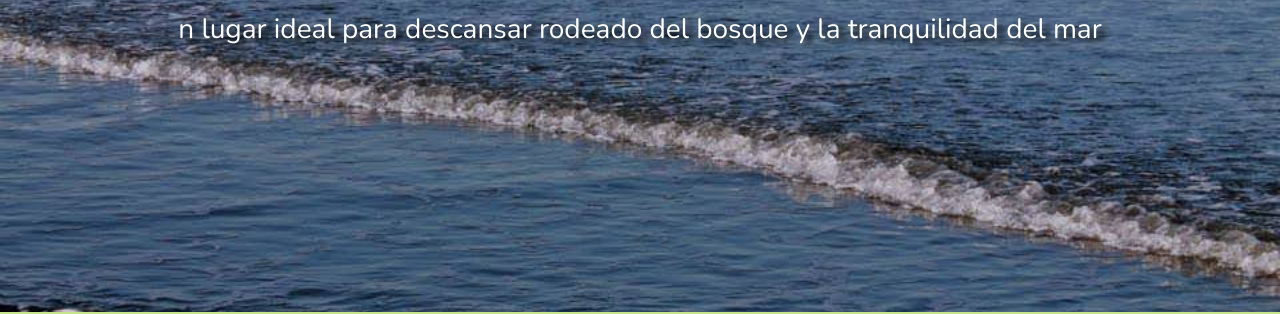
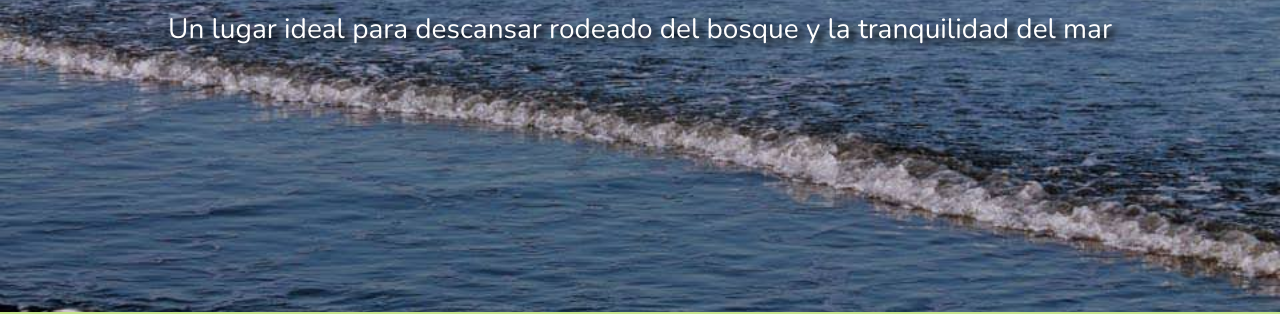
Before and after one commit to SharonFuraz/ProyectoCoderDesarrolloWeb, a website: page index.html in a window 1280 px wide. Shown: the part 520-834 px from the top of the page. Drawn offline with nearby package versions, Linux system fonts and the light colour scheme; a web font is replaced by a local one.

Commit message:
mejora texto

```diff
--- a/index.html
+++ b/index.html
@@ -51,7 +51,7 @@
         <h2 class="index__encabezado my-2">
           Están ubicadas en el corazón de Costa del Este a pocos metros del mar y del area comercial.
         </h2>
-        <h3 class="index__parrafo my-2">n lugar ideal para descansar rodeado del bosque y la tranquilidad del mar</h3>
+        <h3 class="index__parrafo my-2">Un lugar ideal para descansar rodeado del bosque y la tranquilidad del mar</h3>
       </div>
   </section>
   <!-- Informacion adicional -->
```
